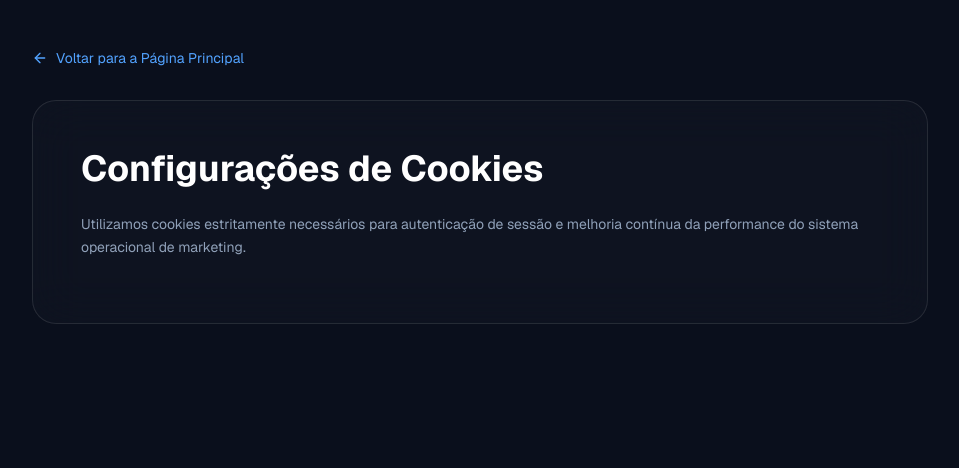
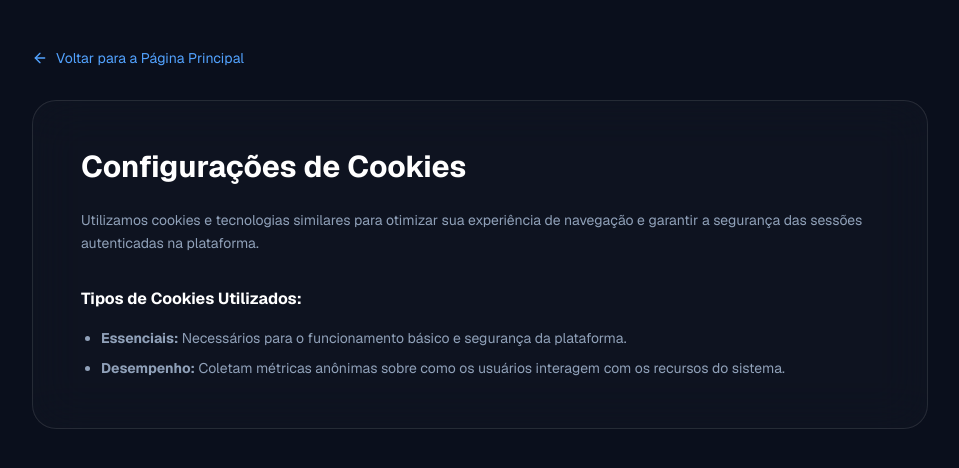
Before and after one commit to felipecarnaubasp-dot/marketing-intelligence-os, a Next.js app: page /cookies in a window 1280 px wide. Shown: the top 468 px of the page, without its empty margins (160-1119 px from the left). Built offline with nearby package versions, Linux system fonts and the light colour scheme.

Commit message:
Update page.tsx

```diff
--- a/app/cookies/page.tsx
+++ b/app/cookies/page.tsx
@@ -11,10 +11,15 @@ export default function CookiesPage() {
           <ArrowLeft className="w-4 h-4" /> Voltar para a Página Principal
         </Link>
         <div className="p-8 md:p-12 rounded-3xl bg-white/[0.02] border border-white/10 backdrop-blur-xl">
-          <h1 className="text-3xl md:text-4xl font-bold text-white mb-6">Configurações de Cookies</h1>
-          <p className="text-slate-400 leading-relaxed text-sm mb-4">
-            Utilizamos cookies estritamente necessários para autenticação de sessão e melhoria contínua da performance do sistema operacional de marketing.
-          </p>
+          <h1 className="text-3xl font-bold text-white mb-6">Configurações de Cookies</h1>
+          <div className="space-y-4 text-sm text-slate-400 leading-relaxed">
+            <p>Utilizamos cookies e tecnologias similares para otimizar sua experiência de navegação e garantir a segurança das sessões autenticadas na plataforma.</p>
+            <h3 className="text-white font-bold text-base pt-4">Tipos de Cookies Utilizados:</h3>
+            <ul className="list-disc pl-5 space-y-2">
+              <li><strong>Essenciais:</strong> Necessários para o funcionamento básico e segurança da plataforma.</li>
+              <li><strong>Desempenho:</strong> Coletam métricas anônimas sobre como os usuários interagem com os recursos do sistema.</li>
+            </ul>
+          </div>
         </div>
       </div>
     </div>
```
